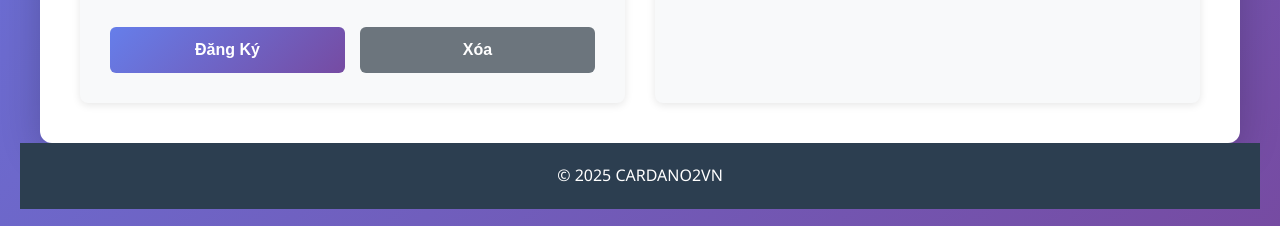
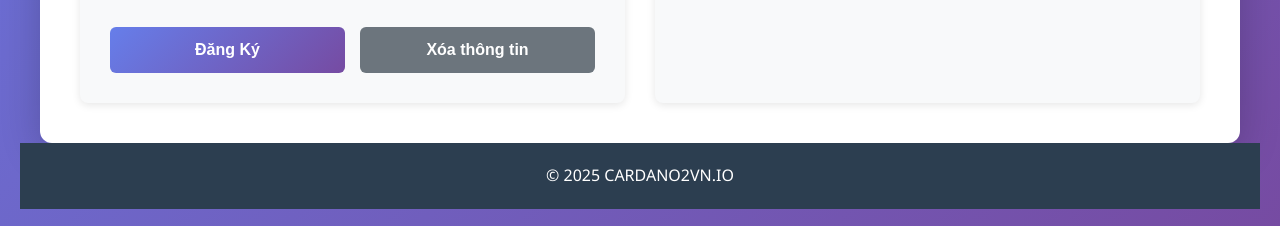
Before and after one commit to cardano2vn/group-signup, a website: page public/index.html in a window 1280 px wide. Shown: the part 808-1034 px from the top of the page. Drawn offline with Linux system fonts and the light colour scheme; no server answers.

Commit message:
update Captcha and footer

```diff
--- a/public/index.html
+++ b/public/index.html
@@ -79,6 +79,7 @@
                         <div id="recaptchaError" class="error-message" style="display: none; color: red; margin-top: 5px;">
                             Please complete the reCAPTCHA verification
                         </div>
+
                     </div>
 
                     <div class="form-actions">
@@ -86,7 +87,7 @@
                             Đăng Ký
                         </button>
                         <button type="button" class="btn-reset" onclick="document.getElementById('registrationForm').reset();">
-                            Xóa
+                            Xóa thông tin
                         </button>
                     </div>
                 </form>
@@ -111,7 +112,7 @@
     </div>
 
     <footer>
-        <p>&copy; 2025 CARDANO2VN</p>
+        <p>&copy; 2025 CARDANO2VN.IO </p>
     </footer>
 
     <script src="app.js"></script>
```
